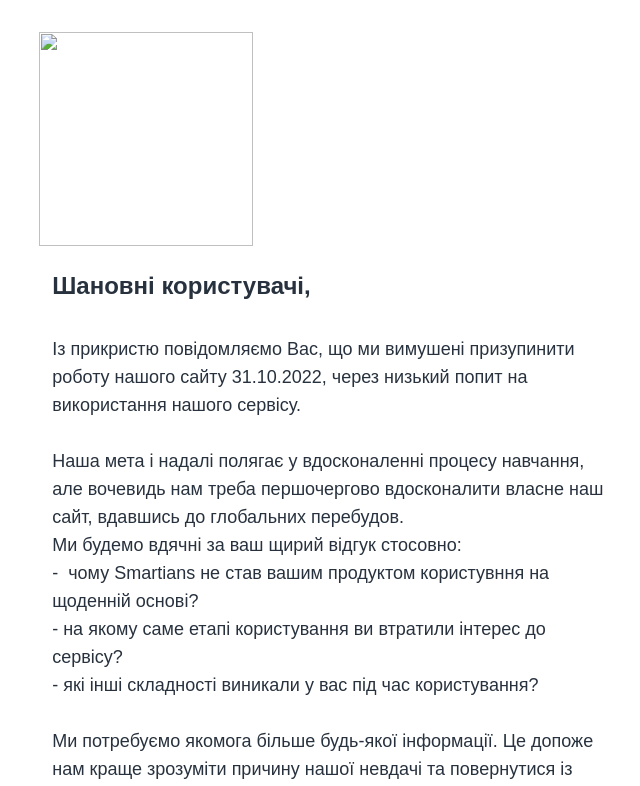
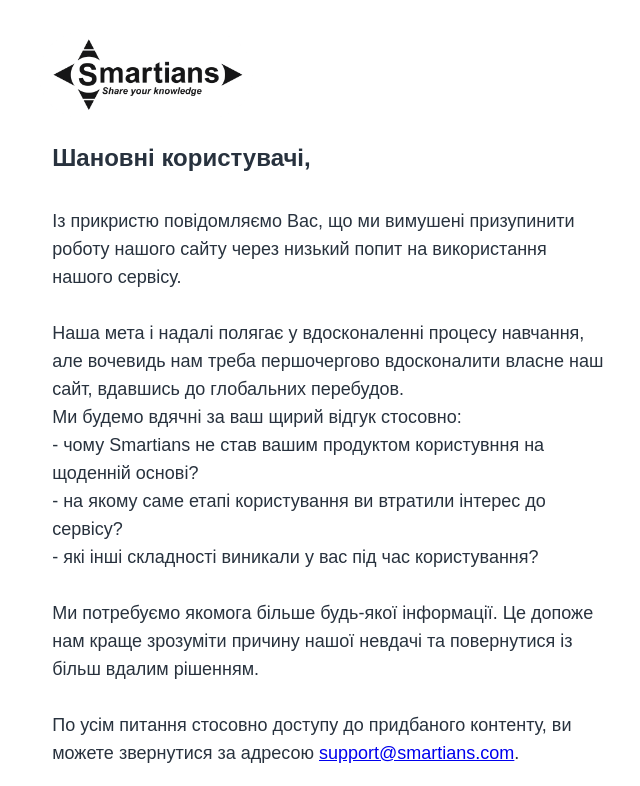
Before and after one commit to Smartians/smartians_placeholder, a plain HTML site: page index.html in a window 1280 px wide. Shown: the top 786 px of the page, without its empty margins (309-949 px from the left). Drawn offline with Linux system fonts and the light colour scheme.

Commit message:
Fixed image

```diff
--- a/index.html
+++ b/index.html
@@ -74,7 +74,7 @@ table {border-collapse: collapse !important;}
 						<table align="center" border="0" cellpadding="0" cellspacing="0" style="max-width: 680px; width: 100%;">
 							<tbody>
 								<tr>
-									<td align="left" class="pad_t" style="color: #000000; font: 24px/25px arial,helvetica,sans-serif!important; padding: 32px 7% 24px 7%;"><a href="https://smartians.com/" target="_blank"><img src="/ru/user_file?resource=images&amp;user_id=3361705&amp;name=logo.png" style="display: block; border-width: 0px; border-style: solid; width: 214px;" /></a></td>
+									<td align="left" class="pad_t" style="color: #000000; font: 24px/25px arial,helvetica,sans-serif!important; padding: 32px 7% 24px 7%;"><img src="/images/logo.png" style="display: block; border-width: 0px; border-style: solid; width: 214px;" /></td>
 								</tr>
 							</tbody>
 						</table>
@@ -90,11 +90,11 @@ table {border-collapse: collapse !important;}
 								</tr>
 								<tr>
 									<td align="left" class="pad_t" style="color: #28323E; font: 18px/28px arial,helvetica,sans-serif!important;  padding-left: 9%; padding-right: 9%; padding-bottom: 24px;"><br />
-									Iз прикристю повідомляємо Вас, що ми вимушені призупинити роботу нашого сайту 31.10.2022, через низький попит на використання нашого сервісу.&nbsp;<br />
+									Iз прикристю повідомляємо Вас, що ми вимушені призупинити роботу нашого сайту через низький попит на використання нашого сервісу.&nbsp;<br />
 									<br />
 									Наша мета і надалі полягає у вдосконаленні процесу навчання, але вочевидь нам треба першочергово вдосконалити власне наш сайт, вдавшись до глобальних перебудов.<br />
 									Ми будемо вдячні за ваш щирий відгук стосовно:<br />
-									-&nbsp; чому Smartians не став вашим продуктом користувння на щоденній основі?<br />
+									- чому Smartians не став вашим продуктом користувння на щоденній основі?<br />
 									- на якому саме етапі користування ви втратили інтерес до сервісу?<br />
 									- які інші складності виникали у вас під час користування?<br />
 									<br />
```
Also changed, not shown: images/logo.png (added).
